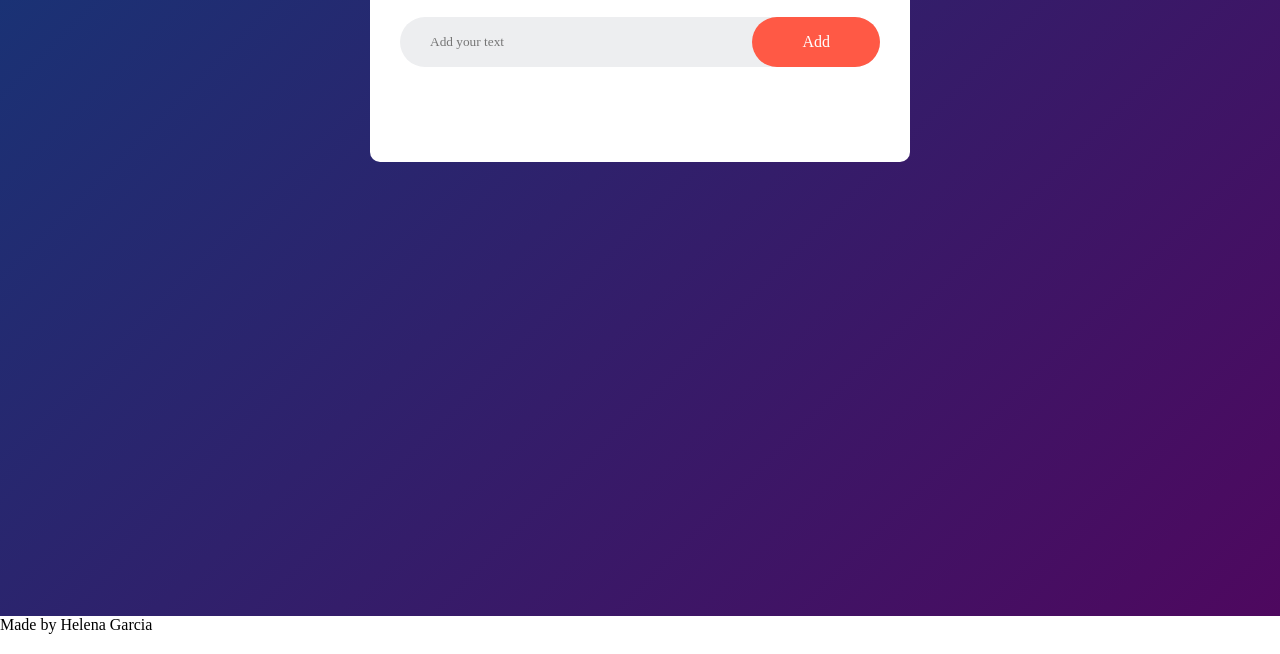
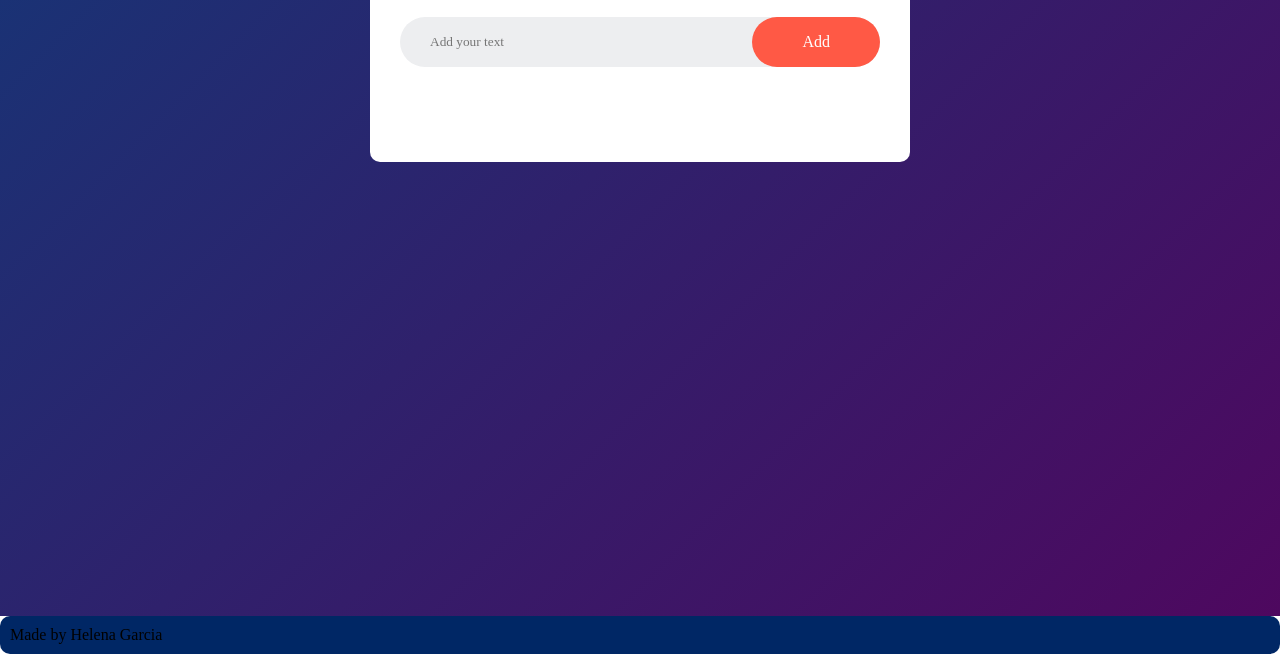
Before and after one commit to garciahelena/ToDoList, a plain HTML site: page index.html in a window 1280 px wide. Shown: the part 184-838 px from the top of the page. Drawn offline with Linux system fonts and the light colour scheme.

Commit message:
Updated footer style

```diff
--- a/style.css
+++ b/style.css
@@ -11,12 +11,9 @@
     min-height: 100vh;
     background: linear-gradient(135deg, #153677, #4e085f);
     padding: 10px;
-
-
 }
 
 .todo-app{
-
     width: 100%;
     max-width: 540px;
     background: #fff;
@@ -30,17 +27,14 @@
     display: flex;
     align-items: center;
     margin-bottom: 20px;
-
 }
 
 .todo-app h2 img {
-
     width: 30px;
     margin-left: 10px;
 }
 
 .row{
-
     display: flex;
     align-items: center;
     justify-content: space-between;
@@ -70,8 +64,6 @@ button{
 }
 
 ul li{
-
-
     list-style:none;
     font-size: 17px;
     padding: 12px 8px 12px 50px;
@@ -81,7 +73,6 @@ ul li{
 }
 
 ul li::before{
-
     content:'';
     position: absolute;
     height: 28px;
@@ -95,20 +86,17 @@ ul li::before{
 }
 
 ul li.checked{
-
     color:#555;
     text-decoration: line-through;
 
 }
 
 ul li.checked::before{
-
        background-image: url(images/checked_checkbox.png);
 }
 
 
 ul li span{
-
     position: absolute;
     right: 0;
     top: 5px;
@@ -122,7 +110,13 @@ ul li span{
 }
 
 ul li span:hover{
+    background: #edeef0;
+}
 
-    background: #edeef0;
+.footer{
+    background-color: #002765;
+    padding: 10px;
+    border-radius: 10px;
+    width: 100%;
 
 }
```
